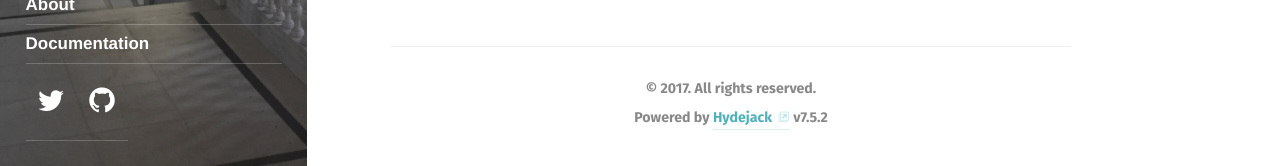
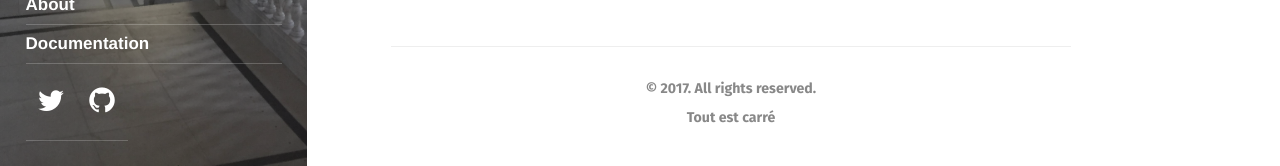
Before and after one commit to abdoulaye-tnd/tandian, a Jekyll site: the page built from index.html, in a window 1280 px wide. Shown: the part 734-900 px from the top of the page. Built offline with Jekyll 4.4.1, drawn with Linux system fonts in a browser that asks for light colours; some web fonts are replaced; the list of posts is cut into pages by our own code.

Commit message:
Update footer.html

```diff
--- a/_includes/footer.html
+++ b/_includes/footer.html
@@ -11,6 +11,6 @@
     {% endfor %}
     </small></nav>
   {% endif %}
-  <p><small>Powered by <a class="external" href="https://qwtel.com/hydejack/">Hydejack</a> v<span id="_version">7.5.2</span></small></p>
+  <p><small> Tout est carré</small></p>
   <hr class="sr-only"/>
 </footer>
```
